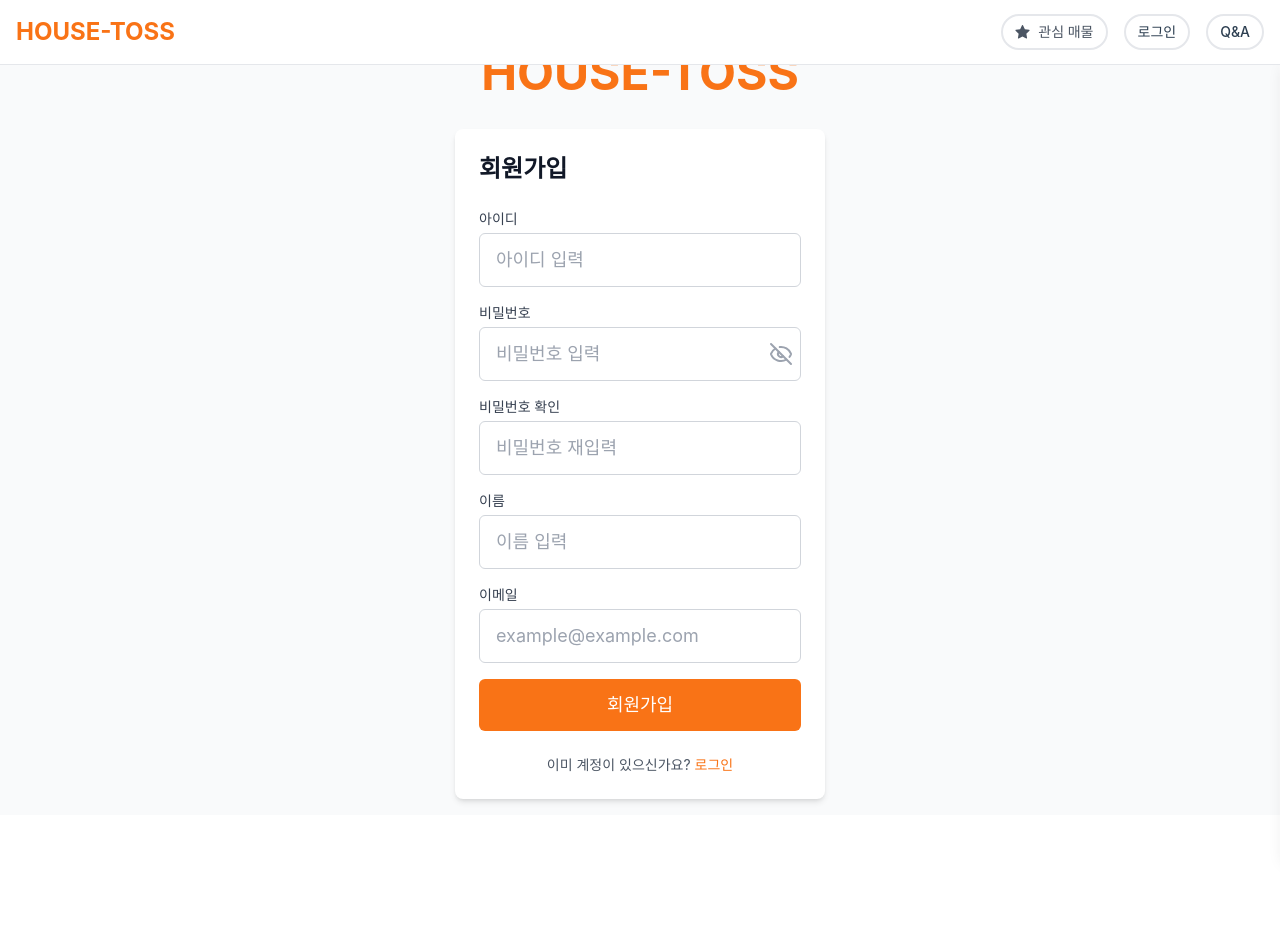
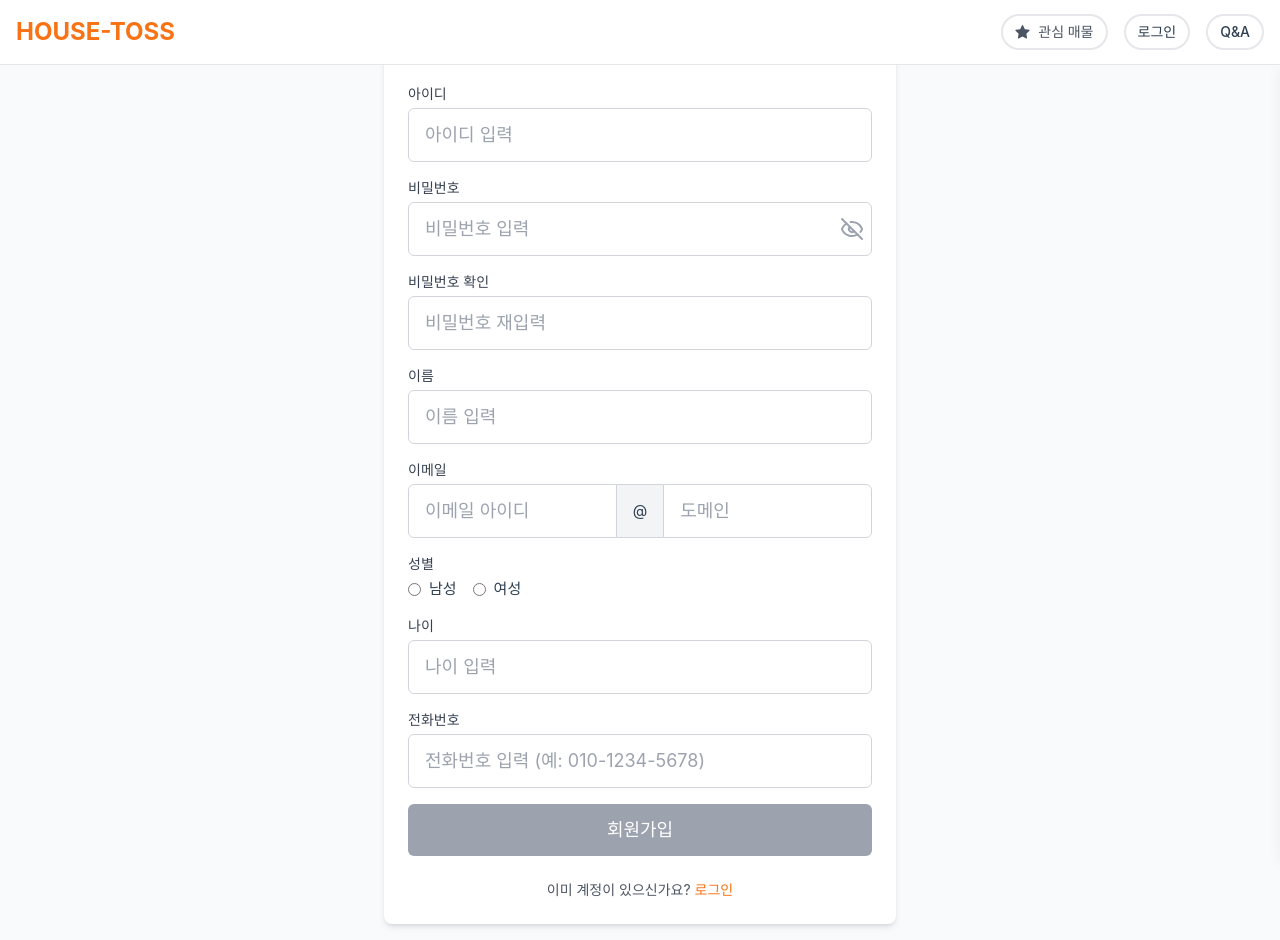
Before and after one commit to ssuzyn/SSAFY-Home, a Vue app in the folder Frontend/vue-homefront/: page /signup in a window 1280 px wide. Before the commit the page ends 815 px from the top, so only its background shows below. Built offline with nearby package versions, Linux system fonts and the light colour scheme.

Commit message:
feat: 회원가입 구현 및 아이디 중복체크 fetch처리

```diff
--- a/Frontend/vue-homefront/src/components/auth/SignUpForm.vue
+++ b/Frontend/vue-homefront/src/components/auth/SignUpForm.vue
@@ -13,14 +13,25 @@
           <!-- 아이디 -->
           <div>
             <label class="block text-sm font-medium text-gray-700 mb-1">아이디</label>
+            <div class="relative">
               <input
                 v-model="formData.user_id"
+                @input="checkIdAvailability"
                 type="text"
                 maxlength="50"
                 class="w-full px-4 py-3 text-lg border border-gray-300 rounded-md focus:ring-2 focus:ring-orange-500 focus:border-orange-500 text-gray-900 placeholder-gray-400"
+                :class="{'border-red-500': idCheckMessage && !idAvailable, 'border-green-500': idCheckMessage && idAvailable}"
                 placeholder="아이디 입력"
                 required
               />
+              <div
+                v-if="idCheckMessage"
+                class="absolute right-0 top-full mt-1 text-sm"
+                :class="{'text-green-500': idAvailable, 'text-red-500': !idAvailable}"
+              >
+                {{ idCheckMessage }}
+              </div>
+            </div>
           </div>
 
           <!-- 비밀번호 -->
@@ -73,11 +84,63 @@
           <!-- 이메일 -->
           <div>
             <label class="block text-sm font-medium text-gray-700 mb-1">이메일</label>
+            <div class="flex">
               <input
-                v-model="formData.email"
-                type="email"
+                v-model="formData.email_id"
+                type="text"
+                class="w-1/2 px-4 py-3 text-lg border border-gray-300 rounded-l-md focus:ring-2 focus:ring-orange-500 focus:border-orange-500 text-gray-900 placeholder-gray-400"
+                placeholder="이메일 아이디"
+                required
+              />
+              <span class="flex items-center justify-center px-4 bg-gray-100 border-t border-b border-gray-300">@</span>
+              <input
+                v-model="formData.email_domain"
+                type="text"
+                class="w-1/2 px-4 py-3 text-lg border border-gray-300 rounded-r-md focus:ring-2 focus:ring-orange-500 focus:border-orange-500 text-gray-900 placeholder-gray-400"
+                placeholder="도메인"
+                required
+              />
+            </div>
+          </div>
+
+          <!-- 성별 -->
+          <div>
+            <label class="block text-sm font-medium text-gray-700 mb-1">성별</label>
+            <div class="flex space-x-4">
+              <label class="inline-flex items-center">
+                <input type="radio" v-model="formData.gender" value="M" class="form-radio text-orange-500" required>
+                <span class="ml-2">남성</span>
+              </label>
+              <label class="inline-flex items-center">
+                <input type="radio" v-model="formData.gender" value="F" class="form-radio text-orange-500" required>
+                <span class="ml-2">여성</span>
+              </label>
+            </div>
+          </div>
+
+          <!-- 나이 -->
+          <div>
+            <label class="block text-sm font-medium text-gray-700 mb-1">나이</label>
+            <input
+              v-model="formData.age"
+              type="number"
+              min="1"
+              max="150"
               class="w-full px-4 py-3 text-lg border border-gray-300 rounded-md focus:ring-2 focus:ring-orange-500 focus:border-orange-500 text-gray-900 placeholder-gray-400"
-                placeholder="example@example.com"
+              placeholder="나이 입력"
+              required
+            />
+          </div>
+
+          <!-- 전화번호 -->
+          <div>
+            <label class="block text-sm font-medium text-gray-700 mb-1">전화번호</label>
+            <input
+              v-model="formData.phone_number"
+              type="tel"
+              maxlength="15"
+              class="w-full px-4 py-3 text-lg border border-gray-300 rounded-md focus:ring-2 focus:ring-orange-500 focus:border-orange-500 text-gray-900 placeholder-gray-400"
+              placeholder="전화번호 입력 (예: 010-1234-5678)"
               required
             />
           </div>
@@ -85,9 +148,10 @@
           <!-- 회원가입 버튼 -->
           <button
             type="submit"
-              class="w-full py-3 px-4 text-lg bg-orange-500 hover:bg-orange-600 text-white font-medium rounded-md transition-colors"
+            :disabled="!idAvailable || isSubmitting"
+            class="w-full py-3 px-4 text-lg bg-orange-500 hover:bg-orange-600 text-white font-medium rounded-md transition-colors disabled:bg-gray-400 disabled:cursor-not-allowed mt-6"
           >
-              회원가입
+            {{ isSubmitting ? '처리중...' : '회원가입' }}
           </button>
         </form>
 
@@ -106,46 +170,91 @@
 <script setup>
 import { ref, reactive } from 'vue'
 import { Eye, EyeOff } from 'lucide-vue-next'
+import { useAxiosStore } from '@/stores/axiosStore'
+import { useRouter } from 'vue-router'
 
+const axiosStore = useAxiosStore()
+const router = useRouter()
 const showPassword = ref(false)
+const isSubmitting = ref(false)
+const idAvailable = ref(false)
+const idCheckMessage = ref('')
+
+let idCheckTimeout = null
 
 const formData = reactive({
   user_id: '',
   user_pwd: '',
   confirmPassword: '',
   user_name: '',
-    email: '',
-    agreeTerms: false
+  email_id: '',
+  email_domain: '',
+  gender: '',
+  age: '',
+  phone_number: ''
 })
+
+const checkIdAvailability = async () => {
+  if (idCheckTimeout) clearTimeout(idCheckTimeout)
+
+  idAvailable.value = false
+
+  if (formData.user_id.length < 4) {
+    idCheckMessage.value = '아이디는 4자 이상이어야 합니다'
+    return
+  }
+
+  idCheckTimeout = setTimeout(async () => {
+    try {
+      const response = await axiosStore.get(`/user/check-id/${formData.user_id}`)
+      idAvailable.value = response.data.available
+      idCheckMessage.value = response.data.message
+    } catch (error) {
+      console.error('아이디 중복 확인 중 오류 발생:', error)
+      idCheckMessage.value = '아이디 확인 중 오류가 발생했습니다'
+      idAvailable.value = false
+    }
+  }, 500)
+}
 
 const validateEmail = (email) => {
   const re = /^[^\s@]+@[^\s@]+\.[^\s@]+$/
   return re.test(email)
 }
 
-  const handleSignUp = () => {
+const handleSignUp = async () => {
   if (formData.user_pwd !== formData.confirmPassword) {
     alert('비밀번호가 일치하지 않습니다.')
     return
   }
 
-    if (!validateEmail(formData.email)) {
+  if (!validateEmail(`${formData.email_id}@${formData.email_domain}`)) {
     alert('올바른 이메일 형식이 아닙니다.')
     return
   }
 
-    const [email_id, email_domain] = formData.email.split('@')
-
   const signUpData = {
-      user_id: formData.user_id,
-      user_pwd: formData.user_pwd,
-      user_name: formData.user_name,
-      email_id,
-      email_domain,
-      join_date: new Date().toISOString()
+    userId: formData.user_id,
+    userPwd: formData.user_pwd,
+    userName: formData.user_name,
+    emailId: formData.email_id,
+    emailDomain: formData.email_domain,
+    gender: formData.gender,
+    age: parseInt(formData.age),
+    phoneNumber: formData.phone_number
   }
 
-    console.log('회원가입 시도:', signUpData)
-    // 여기에 회원가입 API 호출 로직 구현
+  isSubmitting.value = true
+
+  try {
+    await axiosStore.post('/user/register', signUpData)
+    alert('회원가입이 완료되었습니다.')
+    router.push('/login')
+  } catch (error) {
+    console.error('회원가입 실패:', error)
+    alert('회원가입에 실패했습니다. 다시 시도해주세요.')
+  } finally {
+    isSubmitting.value = false
+  }
 }
 </script>
```
Lines whose indentation alone changed are shown as unchanged.
